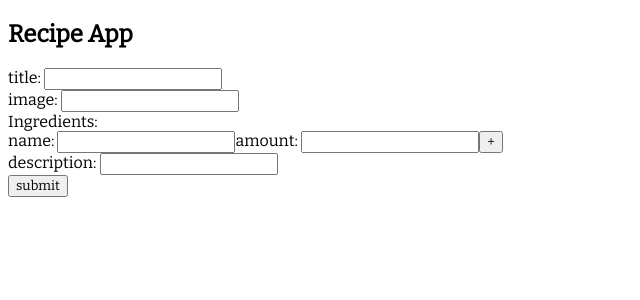
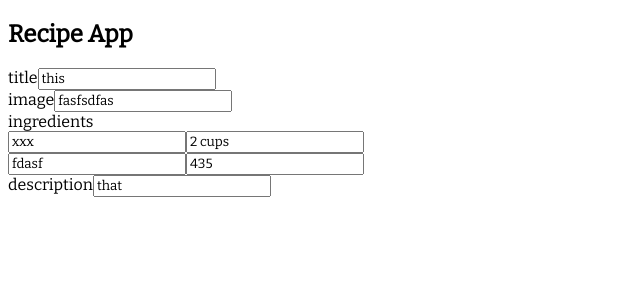
Before and after one commit to mlizchap/recipe-app-frontend, a React app: page /form in a window 1280 px wide. Shown: the top 300 px of the page, without its empty margins (0-640 px from the left). Built offline with nearby package versions, Linux system fonts and the light colour scheme; no server answers.

Commit message:
refactoring of components, seperating logic from rendering

```diff
--- a/src/components/DataProvider/DataProvider.js
+++ b/src/_old_components/DataProvider/DataProvider.js
@@ -15,10 +15,11 @@ class DataProvider extends Component {
                 picture: '',
                 ingredients: [{ name: '', amount: ''}],
                 description: ''
-            }
+            },
+            currentRecipe: {}
         };
     }
-    componentDidMount(prevProps) {
+    componentDidMount() {
         axios.get('https://arcane-lowlands-94627.herokuapp.com/api')
             .then(res => this.setState({ recipes: res.data }))
     }
@@ -26,7 +27,7 @@ class DataProvider extends Component {
         return (
             <DataContext.Provider value={{
                 state: this.state,
-                handleInputChange: (name, input, userIndex) => {
+                handleInputChange: (name, input) => {
                     if (name === "name" || name === "amount") {
                         const copy = {...this.state.inputValues}
                         copy.ingredients[0][name] = input;
@@ -37,19 +38,28 @@ class DataProvider extends Component {
                 },
                 handleSubmitNew: (e) => {
                     e.preventDefault();
-                    axios.post('https://arcane-lowlands-94627.herokuapp.com/api/new', {
-                        title: this.state.inputValues.title,
-                        picture: this.state.inputValues.picture,
-                        ingredients: [this.state.inputValues.ingredients],
-                        description: this.state.inputValues.description
-                     })
-                     .then(() => this.props.history.push('/'))
+                    console.log("submit")
+                    this.props.history.push('/');
+                    this.setState({ recipes: [...this.state.recipes, this.state.inputValues] }, () => {
+                        axios.post('https://arcane-lowlands-94627.herokuapp.com/api/new', this.state.recipes)
+                        .catch(err => console.log(err))
+                    })
                 },
                 addIngredient: (e, i) => {
                     e.preventDefault();
                     const copy = {...this.state.inputValues}
                     copy.ingredients = [...copy.ingredients, i]
                     this.setState({ inputValues: copy })
+                },
+                deleteRecipe: (id) => {
+                    console.log(id)
+                    this.setState({ recipes: this.state.recipes.filter(r => r._id !== id)}, () => {
+                        axios.delete(`https://arcane-lowlands-94627.herokuapp.com/api/${id}`)
+                    })
+                },
+                makeCurrent: (id) => {
+                    const currentRecipe = this.state.recipes.filter(r => r._id === id);
+                    console.log(currentRecipe);
                 }
             }}>
                 {this.props.children}
--- /dev/null
+++ b/src/_old_components/RecipeList/RecipeList.js
@@ -0,0 +1,33 @@
+import React, { Component } from 'react';
+import { Link } from 'react-router-dom';
+
+import { DataContext } from '../DataProvider/DataProvider';
+
+class RecipeList extends Component {
+    constructor(props) {
+        super(props);
+        this.state = {  };
+    }
+    render() {
+        return (
+            <div>
+                <Link to={`/form`}>ADD NEW</Link>
+
+                <h3>RECIPE LIST</h3>
+                <DataContext.Consumer>
+                    {context => context.state.recipes.map(recipe => {
+                        return (
+                            <div key={recipe._id}>
+                                <Link to={`/recipe/${recipe.title}`}>
+                                    <button onClick={context.makeCurrent(recipe._id)}>{recipe.title}</button>
+                                </Link>
+                            </div>
+                        )
+                    })}
+                </DataContext.Consumer>
+            </div>
+        );
+    }
+}
+
+export default RecipeList;
--- a/src/components/App/App.js
+++ b/src/components/App/App.js
@@ -2,25 +2,34 @@ import React, { Component } from 'react';
 import { Switch, Route } from 'react-router-dom';
 
 import RecipeForm from '../RecipeForm/RecipeForm';
-import RecipeList from '../RecipeList/RecipeList';
-import RecipeDetailData from '../RecipeDetailData/RecipeDetailData';
-import { DataContext } from '../DataProvider/DataProvider';
+// import RecipeList from '../RecipeList/RecipeList';
+// import RecipeDetailData from '../RecipeDetailData/RecipeDetailData';
+// import { DataContext } from '../DataProvider/DataProvider';
 
+const fakeData = {
+    recipes: [{
+        title: 'this',
+        image: 'fasfsdfas',
+        imgredients: [{name: 'xxx', amount: '2 cups'}, {name: 'fdasf', amount: '435'}],
+        description: 'that',
+    }],
+    userInput: {
+        title: 'this',
+        image: 'fasfsdfas',
+        ingredients: [{name: 'xxx', amount: '2 cups'}, {name: 'fdasf', amount: '435'}],
+        description: 'that',
+    }
+}
 
 class App extends Component {
     render() {
         return (
             <div>
                 <h2>Recipe App</h2>
-                {/* <DataContext.Consumer>
-                    {context => { */}
-                        <Switch>
-                            <Route path="/form" render={ () => <RecipeForm /> } />
-                            <Route path="/recipe/:name" component={RecipeDetailData} />
-                            <Route path="/" component={RecipeList} />
-                        </Switch>
-                    {/* }}
-                </DataContext.Consumer> */}
+                    <Switch>
+                        <Route path="/form" render={() => <RecipeForm userInput={fakeData.userInput} handleChange={() => console.log('text')}/>} />
+                        <Route path="/" render={() => <div>test</div>} />
+                    </Switch>
             </div>
         );
     }
--- a/src/components/RecipeForm/RecipeForm.js
+++ b/src/components/RecipeForm/RecipeForm.js
@@ -1,66 +1,43 @@
 import React, { Component } from 'react';
 
-import { DataContext } from '../DataProvider/DataProvider';
+class RecipeForm extends Component {
+    constructor(props) {
+        super(props);
 
-const UserInput = (props) => {
-    return (
-        <DataContext.Consumer>
-            {context => {
-                return (
-                    <React.Fragment>
-                        {props.name}: <input defaultValue={props.default} onChange={(e) => context.handleInputChange(`${props.name}`, e.target.value)} />
-                    </React.Fragment>
-                )
-            }}
-        </DataContext.Consumer>
-    )
+        this.state = {
+            userInput: {
+                title: 'this',
+                image: 'fasfsdfas',
+                ingredients: [{name: 'xxx', amount: '2 cups'}, {name: 'fdasf', amount: '435'}],
+                description: 'that',
             }
-
-UserInput.defaultProps = {
-    defaultValue: "x"
         }
-
-class RecipeForm extends Component {
+    }
+    handleChange = (e, key) => {
+        console.log(key)
+        console.log(this.state.userInput[key])
+        const userInput = {...this.state.userInput, [key]: e.target.value}
+        this.setState({userInput})
+    }
     render() {
         return (
-            <DataContext.Consumer>
-                { context => {
+            <form>
+                {Object.keys(this.state.userInput).map(key => {
+                    var item = this.state.userInput[key];
+                    return (Array.isArray(item)) ?
+                        item.map((i, index) => {
                             return (
-                        <form onSubmit={context.handleSubmitNew}>
-                            <UserInput name="title" /><br />
-                            <UserInput name="image" /><br />
-                            <div>Ingredients:
-                                {context.state.inputValues.ingredients.map((i, index) => {
-                                    return (
-                                        <div key={index}>
-                                            <UserInput name="name" defaultValue={i.name} />
-                                            <UserInput name="amount" defaultValue={i.amount} />
-                                            {(context.state.inputValues.ingredients.length > 1) ?
-                                                <button>-</button> : null
-                                            }
-                                            {(index === context.state.inputValues.ingredients.length - 1) ?
-                                                <button onClick={(e) => context.addIngredient(e, i)}>+</button> : null
-                                            }
+                                <div key={i.name}>
+                                    {(index === 0) ? <div>ingredients</div> : null}
+                                    <input value={i.name} />
+                                    <input value={i.amount} />
                                 </div>
                             )
+                        }) : <div>{key}<input value={item} onChange={(e) => this.handleChange(e, key)} /></div>
                 })}
-                            </div>
-                                <UserInput name="description" />
-                                <div>
-                                    <button type="submit">
-                                        submit
-                                    </button>
-                                </div>
             </form>
-                    )
-                }}
-            </DataContext.Consumer>
         );
     }
 }
 
-RecipeForm.defaultProps = {
-    ingredients: [{ name: "", amount: ""}]
-}
-
 export default RecipeForm;
--- a/src/components/RecipeList/RecipeList.js
+++ b/src/components/RecipeList/RecipeList.js
@@ -1,30 +1,12 @@
 import React, { Component } from 'react';
-import { Link } from 'react-router-dom';
-
-import { DataContext } from '../DataProvider/DataProvider';
 
 class RecipeList extends Component {
-    constructor(props) {
-        super(props);
-        this.state = {  };
-    }
     render() {
         return (
             <div>
-                <Link to={`/new`}>ADD NEW</Link>
-
-                <h3>RECIPE LIST</h3>
-                <DataContext.Consumer>
-                    {context => context.state.recipes.map(recipe => {
-                        return (
-                            <div key={recipe._id}>
-                                <Link to={`/recipe/${recipe.title}`}>
-                                    {recipe.title}
-                                </Link>
-                            </div>
-                        )
-                    })}
-                </DataContext.Consumer>
+                {this.props.recipes.map(i => {
+                    return <div>{i.title}</div>
+                })}
             </div>
         );
     }
--- a/src/index.js
+++ b/src/index.js
@@ -2,15 +2,15 @@ import React from 'react';
 import ReactDOM from 'react-dom';
 import { BrowserRouter as Router } from 'react-router-dom';
 
-import DataProvider from './components/DataProvider/DataProvider';
+// import DataProvider from './components/DataProvider/DataProvider';
 import App from './components/App/App'
 import './globalStyle.scss';
 
 ReactDOM.render(
     <Router>
-        <DataProvider>
+        {/* <DataProvider> */}
             <App />
-        </DataProvider>
+        {/* </DataProvider> */}
     </Router>,
     document.getElementById('root')
 )
```
Also changed, not shown: src/_old_components/App/App.js (added, +30 -0 lines), src/_old_components/RecipeDetail/RecipeDetail.js (added, +35 -0 lines), src/_old_components/RecipeForm/RecipeForm.js (added, +66 -0 lines), src/components/RecipeDetail/RecipeDetail.js (deleted, +0 -37 lines), src/_old_components/RecipeDetailData/RecipeDetailData.js (renamed from src/components/RecipeDetailData/RecipeDetailData.js), src/_old_components/RecipeForm_/RecipeForm_.js (renamed from src/components/RecipeForm_/RecipeForm_.js). Lines whose indentation alone changed are shown as unchanged.
